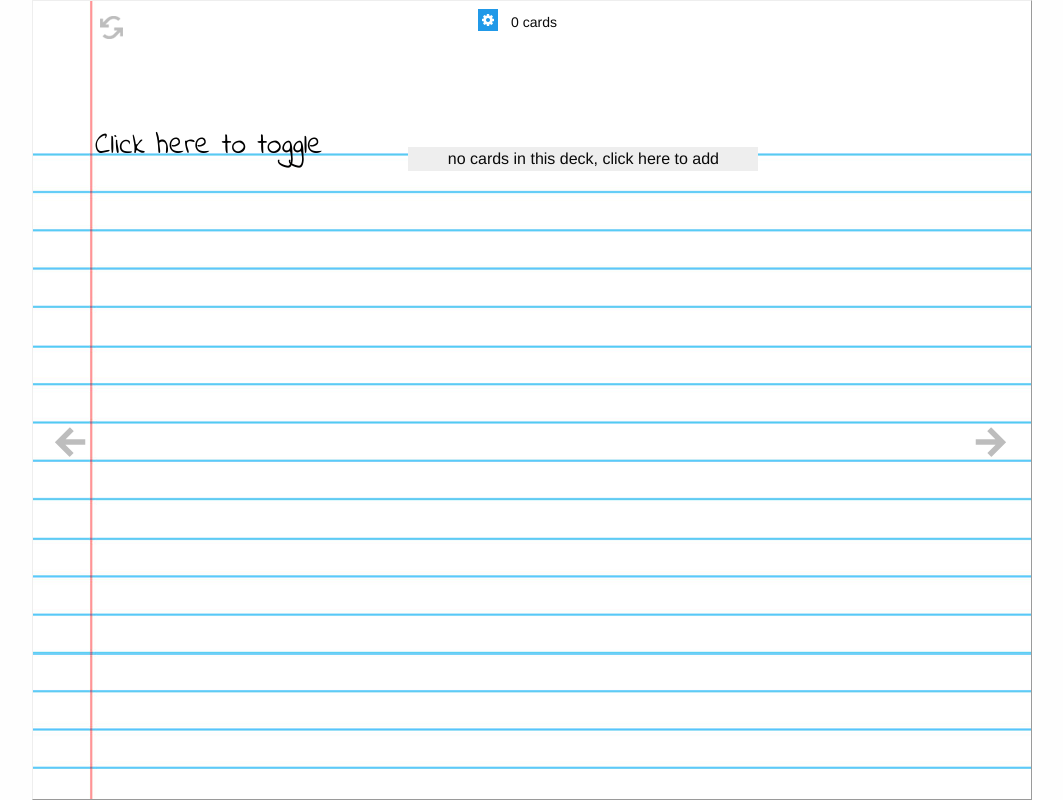
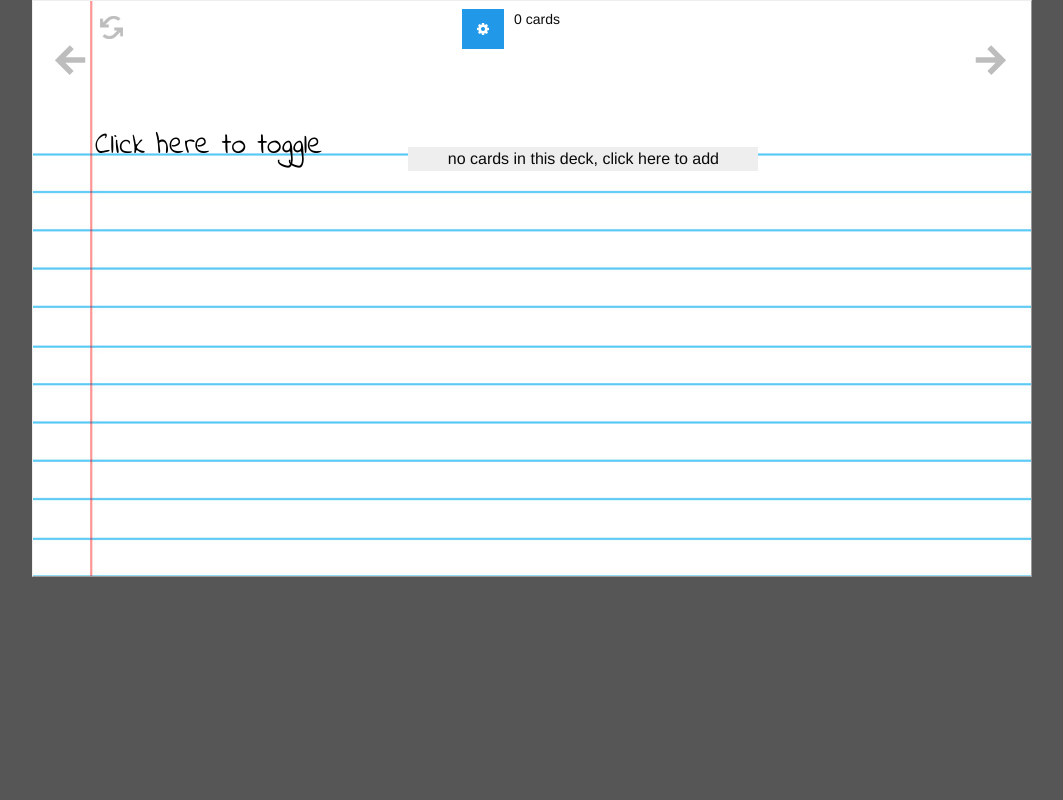
Before and after one commit to stern15/theFlashCard, a plain HTML site: page index.html in a window 1280 px wide. Shown: the whole page, without its empty margins (108-1171 px from the left). Drawn offline with Linux system fonts and the light colour scheme.

Commit message:
Added files via upload

```diff
--- a/css/foundation.css
+++ b/css/foundation.css
@@ -380,7 +380,7 @@ body {
   font-weight: normal;
   line-height: 1.5;
   color: #0a0a0a;
-  background: #fefefe;
+  background: #565656;
   -webkit-font-smoothing: antialiased;
   -moz-osx-font-smoothing: grayscale; }
 
--- a/main.css
+++ b/main.css
@@ -96,7 +96,7 @@ a:link, a:visited {
 
 #button-next {
     position:absolute;
-    top:50%;
+    top:3%;
     right:13px;
     width:50px;
     height:80px;
@@ -105,7 +105,7 @@ a:link, a:visited {
 
 #button-prev {
     position:absolute;
-    top:50%;
+    top:3%;
     left:13px;
     width:50px;
     height:80px;
@@ -188,7 +188,7 @@ a:link, a:visited {
 #container {
     position:relative;
     width:1000px;
-    height:800px;
+    height:577px;
     margin:auto;
     border:1px outset;
     background:url('background.png') repeat-x;
@@ -376,7 +376,6 @@ a:link, a:visited {
 }
     #options div {
         font-size:14px;
-        padding:3px;
         margin-left:10px;
         float:right;
     }
```
